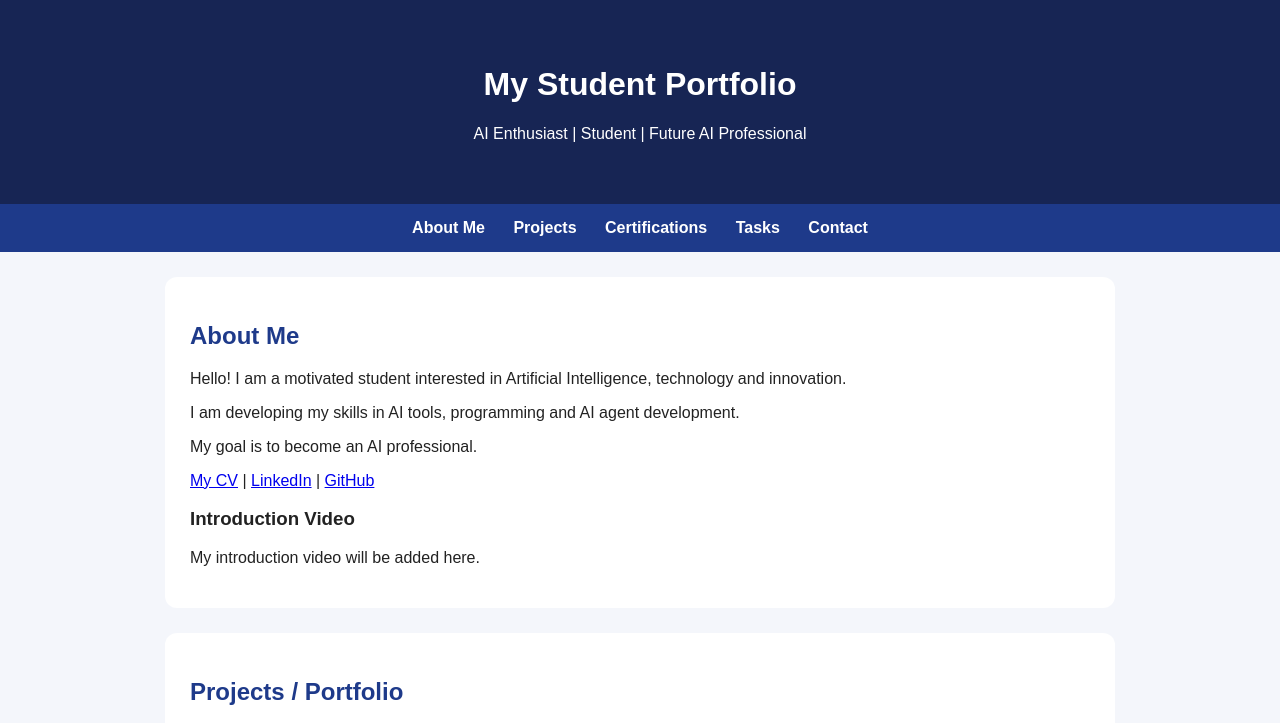
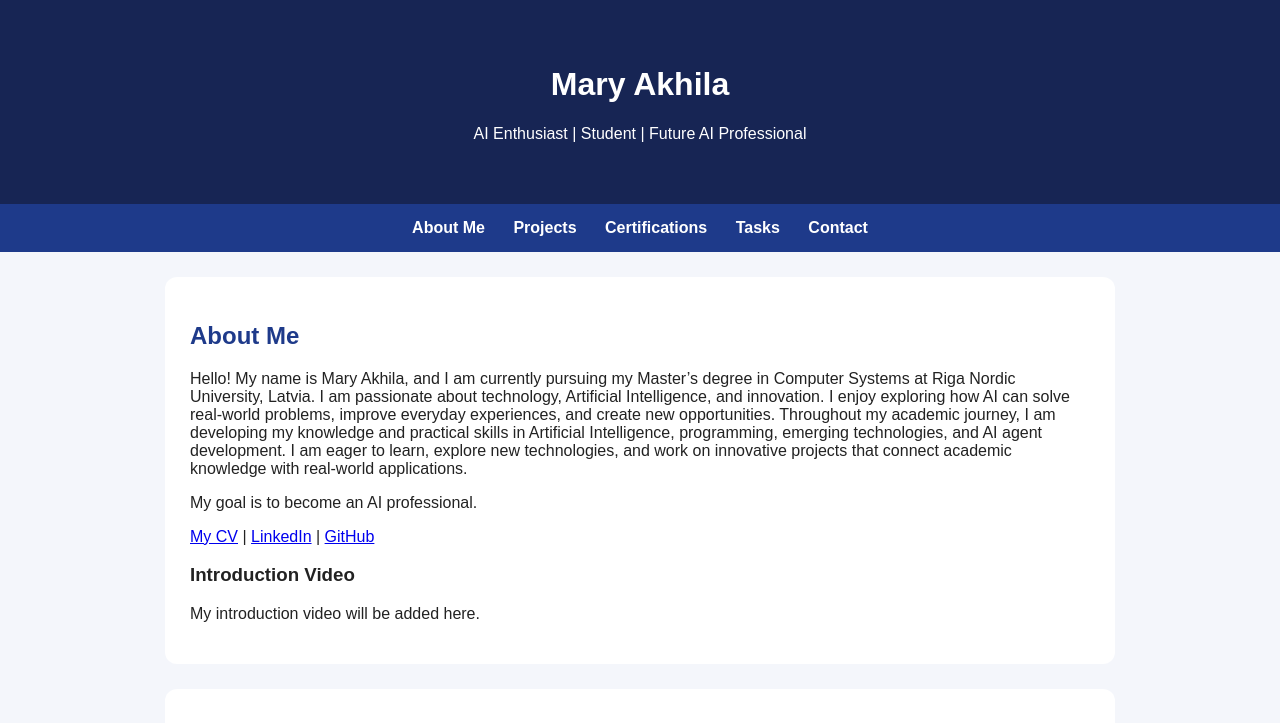
Before and after one commit to maryakhila/maryportifolio, a plain HTML site: page index.html in a window 1280 px wide. Shown: the top 723 px of the page. Drawn offline with Linux system fonts and the light colour scheme.

Commit message:
Revise portfolio details to include Mary Akhila
Updated the title and header to reflect the name 'Mary Akhila'. Enhanced the 'About Me' section with detailed information about academic pursuits and interests in AI.

```diff
--- a/index.html
+++ b/index.html
@@ -4,7 +4,7 @@
 <head>
     <meta charset="UTF-8">
     <meta name="viewport" content="width=device-width, initial-scale=1.0">
-    <title>My Student Portfolio</title>
+    <title>Mary Akhila</title>
     <style>
         body {
             margin: 0;
@@ -62,7 +62,7 @@
 <body>
 
 <header>
-    <h1>My Student Portfolio</h1>
+    <h1>Mary Akhila</h1>
     <p>AI Enthusiast | Student | Future AI Professional</p>
 </header>
 
@@ -76,10 +76,13 @@
 
 <section id="about">
     <h2>About Me</h2>
-    <p>Hello! I am a motivated student interested in
-    Artificial Intelligence, technology and innovation.</p>
-    <p>I am developing my skills in AI tools, programming
-    and AI agent development.</p>
+    <p>Hello! My name is Mary Akhila, and I am currently pursuing my Master’s degree in Computer Systems at Riga Nordic University, Latvia.
+
+I am passionate about technology, Artificial Intelligence, and innovation. I enjoy exploring how AI can solve real-world problems, improve everyday experiences, and create new opportunities.
+
+Throughout my academic journey, I am developing my knowledge and practical skills in Artificial Intelligence, programming, emerging technologies, and AI agent development.
+
+I am eager to learn, explore new technologies, and work on innovative projects that connect academic knowledge with real-world applications.</p>
     <p>My goal is to become an AI professional.</p>
     <p>
         <a href="#">My CV</a> |
```
